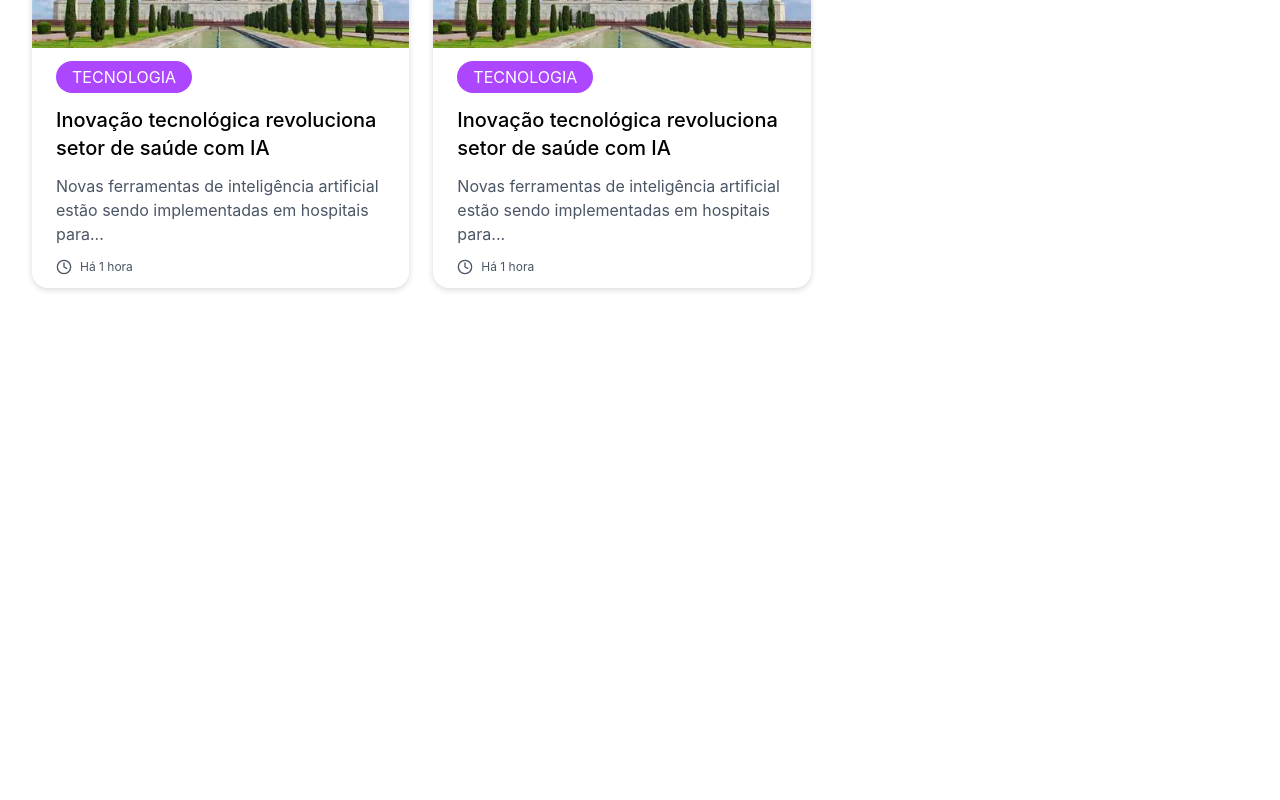
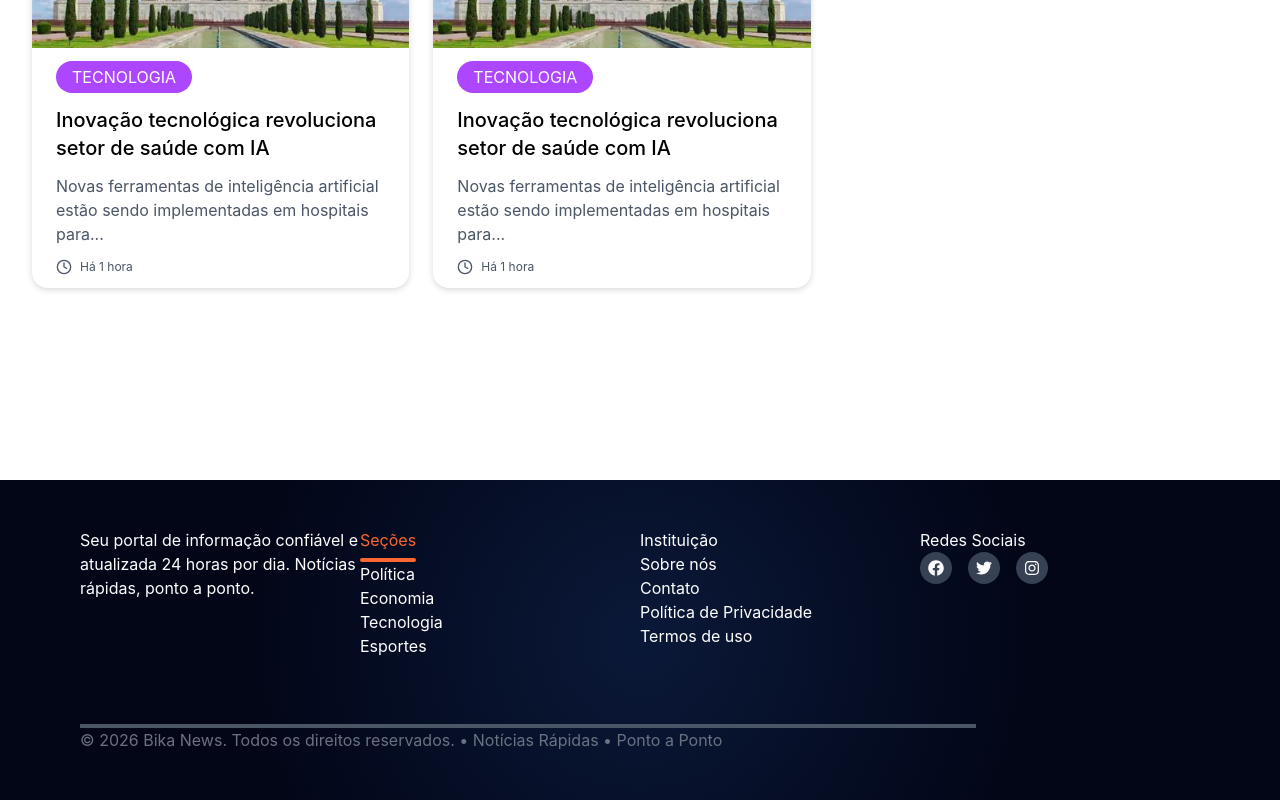
Before and after one commit to matheusnoronhasilvawork-ops/BikaNews, a React (Vite) app: page / in a window 1280 px wide. Shown: the part 1848-2648 px from the top of the page. Before the commit the page ends 2312 px from the top, so only its background shows below. Built offline with nearby package versions, Linux system fonts and the light colour scheme.

Commit message:
feat: adicionando elementos e estruturando o footer

```diff
--- a/package.json
+++ b/package.json
@@ -14,6 +14,7 @@
     "lucide-react": "^1.7.0",
     "react": "^19.2.4",
     "react-dom": "^19.2.4",
+    "react-icons": "^5.6.0",
     "tailwindcss": "^4.2.2"
   },
   "devDependencies": {
--- a/src/App.tsx
+++ b/src/App.tsx
@@ -1,6 +1,7 @@
 import './App.css'
 import bikanews from './assets/bikanews.png'
 import { Search, Bell, User, Clock, TrendingUp, Newspaper } from 'lucide-react'
+import { FaFacebook, FaInstagram, FaTwitter } from 'react-icons/fa'
 import tajMahal from './assets/tajMahal.png'
 
 //w-[clamp(500px,80vw,1400px)]
@@ -250,6 +251,54 @@ function App() {
           </div>
         </div>
       </main>
+      <footer className="w-full h-80 px-20 py-12 bg-[#020617] relative">
+        <div className="absolute inset-0 bg-[radial-gradient(circle_at_center,rgba(59,130,246,0.15),transparent_60%)]"></div>
+
+        <div className="relative w-full h-full flex flex-col">
+          <div className='flex flex-row w-full h-full text-white'>
+            <div className='flex flex-1 flex-col'>
+              <h3>Seu portal de informação confiável e atualizada 24 horas por dia. Notícias rápidas, ponto a ponto.</h3>
+            </div>
+            <div className='flex flex-1 flex-col'>
+              <div className='flex flex-col w-fit gap-1.5'>
+                <h3 className='text-[#fa6732]'>Seções</h3>
+                <div className='w-full h-1 bg-[#fa6732] rounded-2xl'/>
+              </div>
+              <ul className=''>
+                <li>Política</li>
+                <li>Economia</li>
+                <li>Tecnologia</li>
+                <li>Esportes</li>
+              </ul>
+            </div>
+            <div className='flex flex-1 flex-col'>
+              <h3>Instituição</h3>
+              <ul>
+                <li>Sobre nós</li>
+                <li>Contato</li>
+                <li>Política de Privacidade</li>
+                <li>Termos de uso</li>
+              </ul>
+            </div>
+            <div className='flex flex-1 flex-col'>
+              <h3>Redes Sociais</h3>
+              <div className='flex flex-row gap-4'>
+                <div className='bg-gray-700 text-white p-2 rounded-full'>
+                  <FaFacebook />
+                </div>
+                <div className='bg-gray-700 text-white p-2 rounded-full'>
+                  <FaTwitter />
+                </div>
+                <div className='bg-gray-700 text-white p-2 rounded-full'>
+                  <FaInstagram />
+                </div>
+              </div>
+            </div>
+          </div>
+          <div className='w-[80%] h-1 bg-gray-600'></div>
+          <h4 className='text-gray-500'>© 2026 Bika News. Todos os direitos reservados. • Notícias Rápidas • Ponto a Ponto</h4>
+        </div>
+      </footer>
     </div>
   );
 }
```
Also changed, not shown: 1 other file (tests, documents, lock files or other folders).
